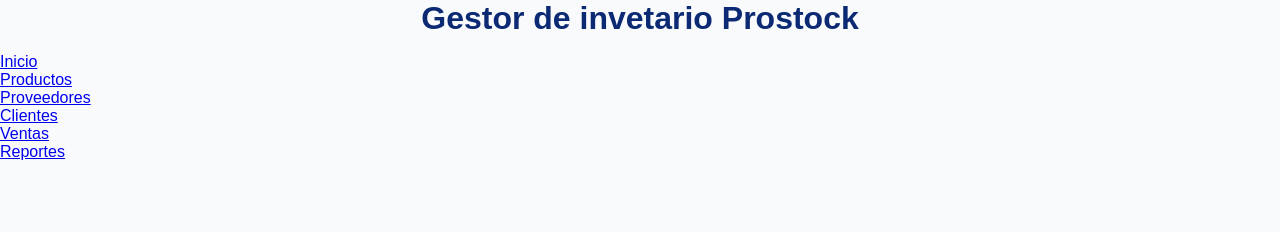
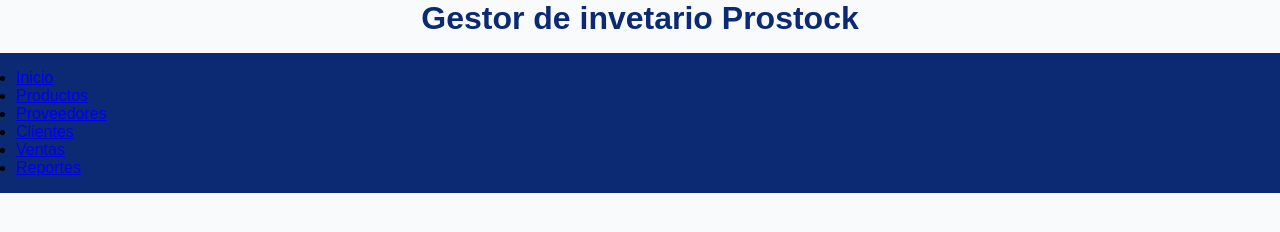
Before and after one commit to hombre-fishman/GESTOR-DE-INVENTARIOS, a plain HTML site: page index.html in a window 1280 px wide. Drawn offline with Linux system fonts and the light colour scheme.

Commit message:
Parte del nav

```diff
--- a/style.css
+++ b/style.css
@@ -16,3 +16,8 @@ color: #0b2a73;
     margin-bottom: 1rem;
 text-align: center;
 }
+
+nav{
+    background-color: #0b2a73;
+    padding: 1rem;
+}
```
